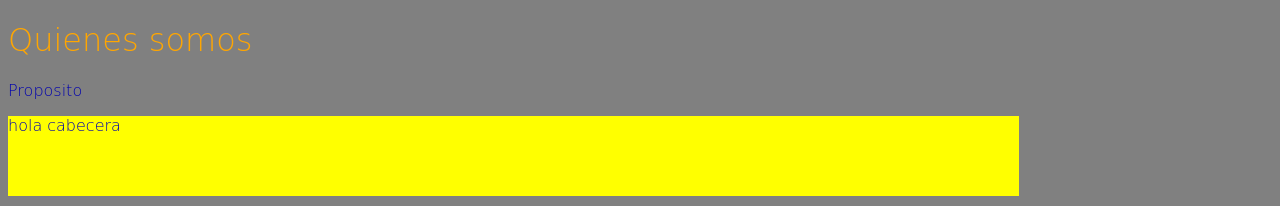
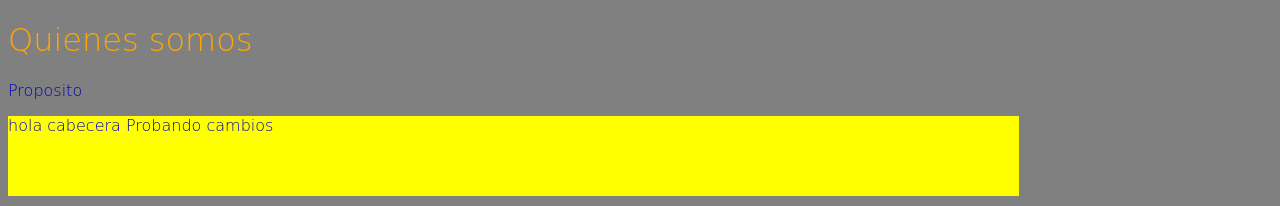
Before and after one commit to Fabricio20GitHub/NuevaPrueba, a plain HTML site: page index.html in a window 1280 px wide. Shown: the top 206 px of the page. Drawn offline with Linux system fonts and the light colour scheme.

Commit message:
Commit de hoy

```diff
--- a/index.html
+++ b/index.html
@@ -14,7 +14,9 @@
         </div>
 
         <div class="header">
-            <header>hola cabecera</header>
+            <header>hola cabecera
+                Probando cambios
+            </header>
         </div>
         <div class="main">
             <h2>cuerpo de la paginaas</h2>
```
